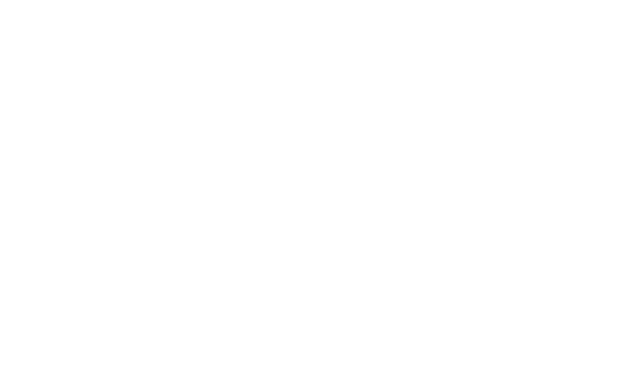
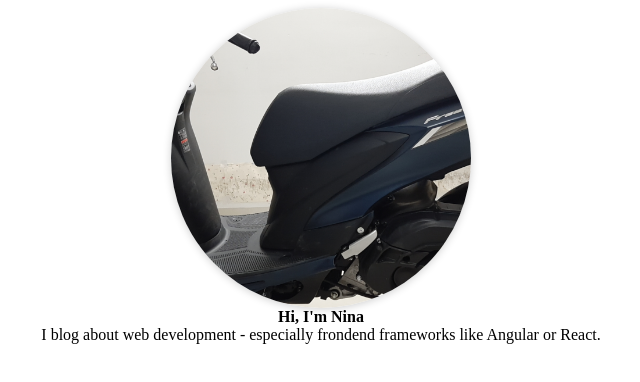
Before and after one commit to NhungTranPY/nextblog, a Next.js app: page / in a window 1280 px wide. Shown: the top 382 px of the page, without its empty margins (319-959 px from the left). Built offline with nearby package versions, Linux system fonts and the light colour scheme.

Commit message:
182. Adding The "Hero" Component

```diff
--- a/components/home-page/hero.js
+++ b/components/home-page/hero.js
@@ -0,0 +1,21 @@
+import Image from 'next/image'
+import classes from './hero.module.css'
+
+function Hero() {
+    return (
+        <>
+            <section className={classes.hero}>
+                <div className={classes.image}>
+                    <Image src="/images/site/bike1.jpg" alt='An image of myself' width={300} height={300} />
+                </div>
+                <h1>Hi, I'm Nina</h1>
+                <p>
+                    I blog about web development - especially frondend frameworks like
+                    Angular or React.
+                </p>
+            </section>
+        </>
+    )
+}
+
+export default Hero
--- a/pages/index.js
+++ b/pages/index.js
@@ -1,7 +1,10 @@
+import FeaturedPosts from "@/components/home-page/featured-posts"
+import Hero from "@/components/home-page/hero"
+
 function HomePage() {
   return (
     <>
-
+      <Hero />
     </>
   )
 }
```
Also changed, not shown: components/home-page/featured-posts.js (+8 -0 lines), public/images/site/bike1.jpg (added).
